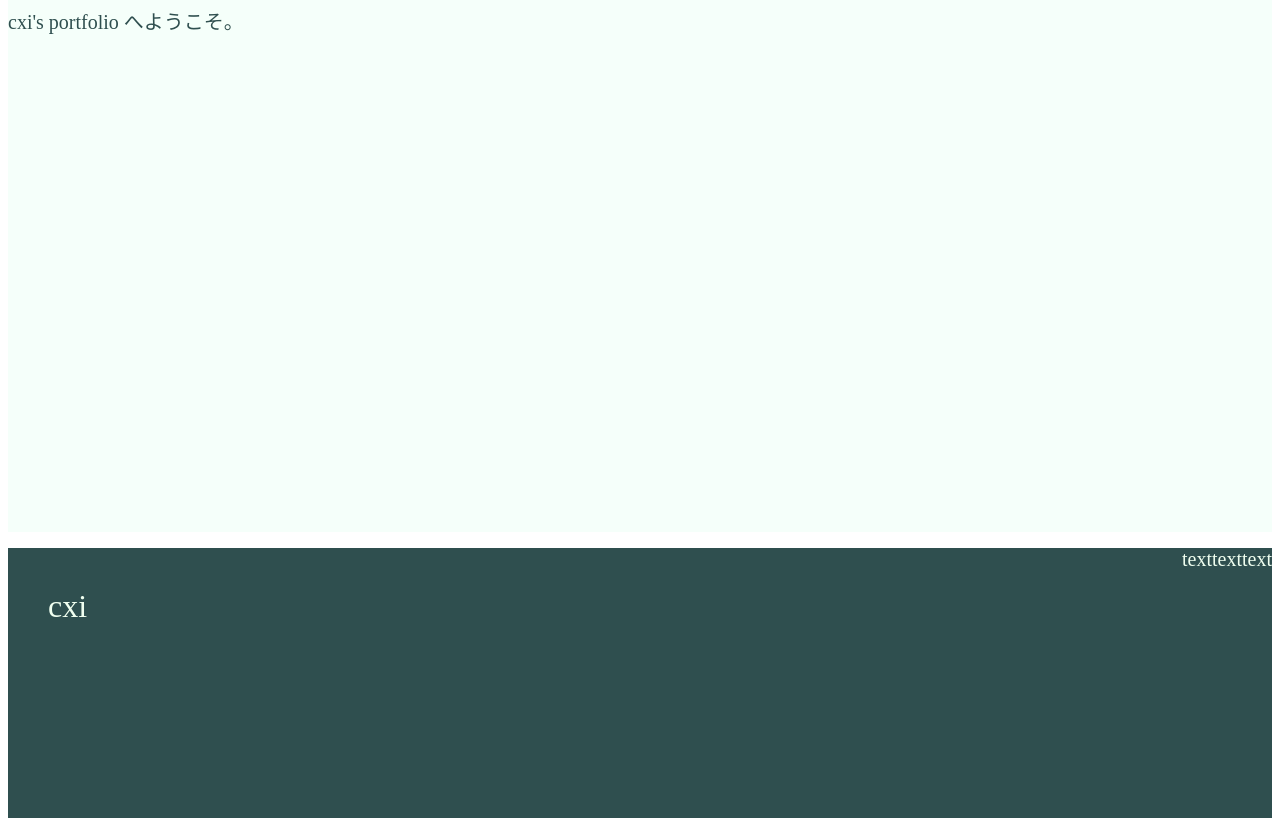
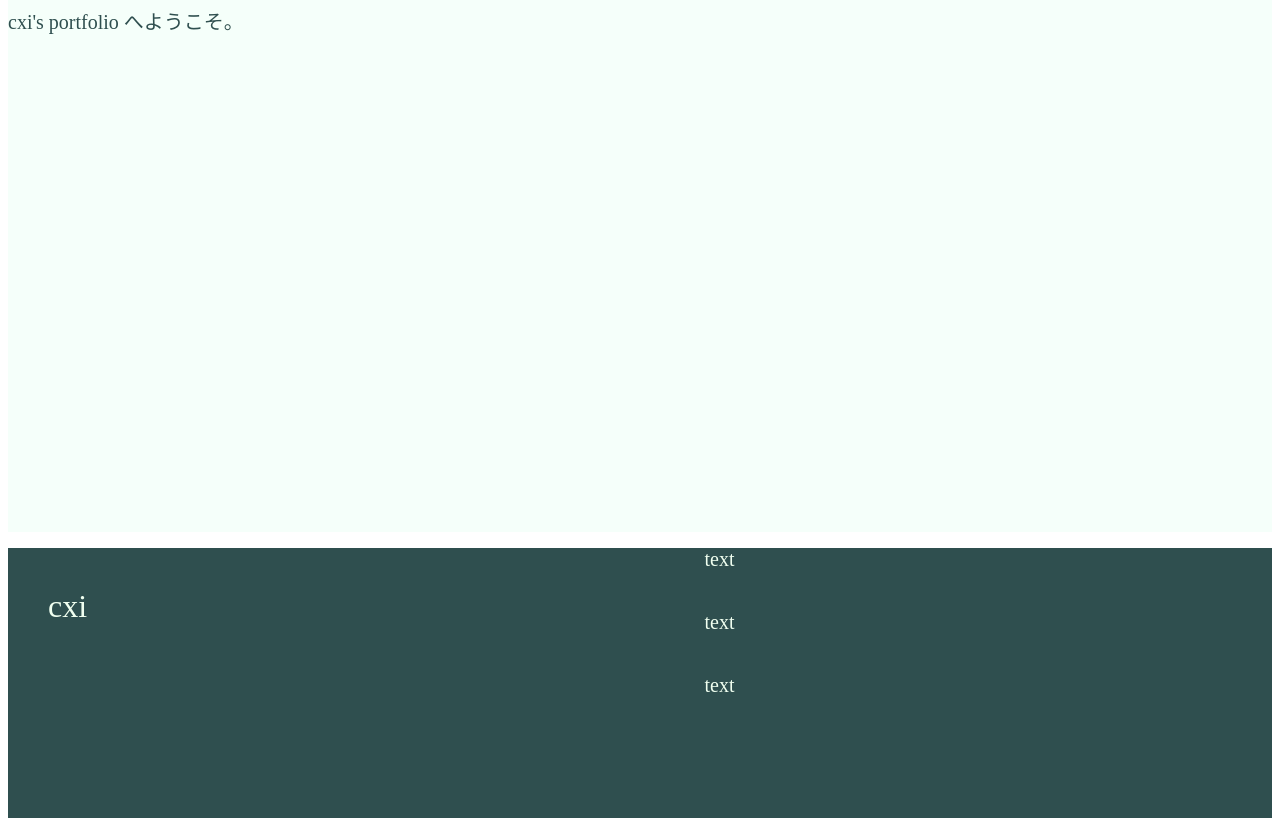
Before and after one commit to cxiicxii/cxi-works, a plain HTML site: page index.html in a window 1280 px wide. Shown: the part 201-1027 px from the top of the page. Drawn offline with Linux system fonts and the light colour scheme.

Commit message:
Update index.css

```diff
--- a/index.css
+++ b/index.css
@@ -68,11 +68,20 @@ p {
 
 }
 
+.footer-list ul {
+
+	display: flex;
+	flex-direction: column;
+	flex-wrap: wrap-reverse;
+	justify-content: flex-end;
+	align-items: center;
+
+}
+
 .footer-list li {
 
 	color: #f0fff0;
 	list-style: none;
-	float: right;
 	font-size: 20px;
 	font-family: Serif;
 	padding-bottom: 40px;
```
